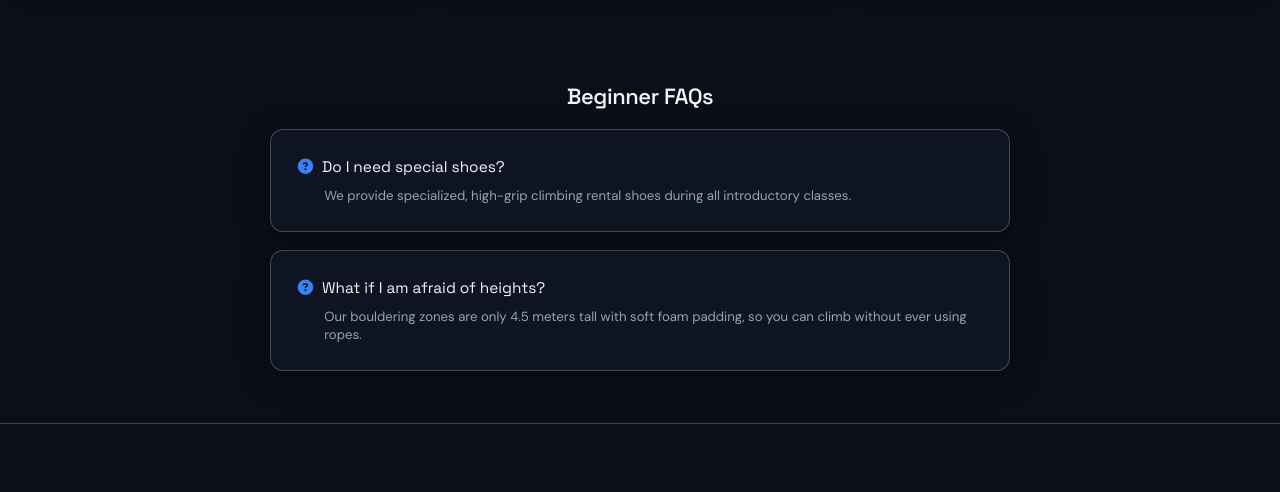
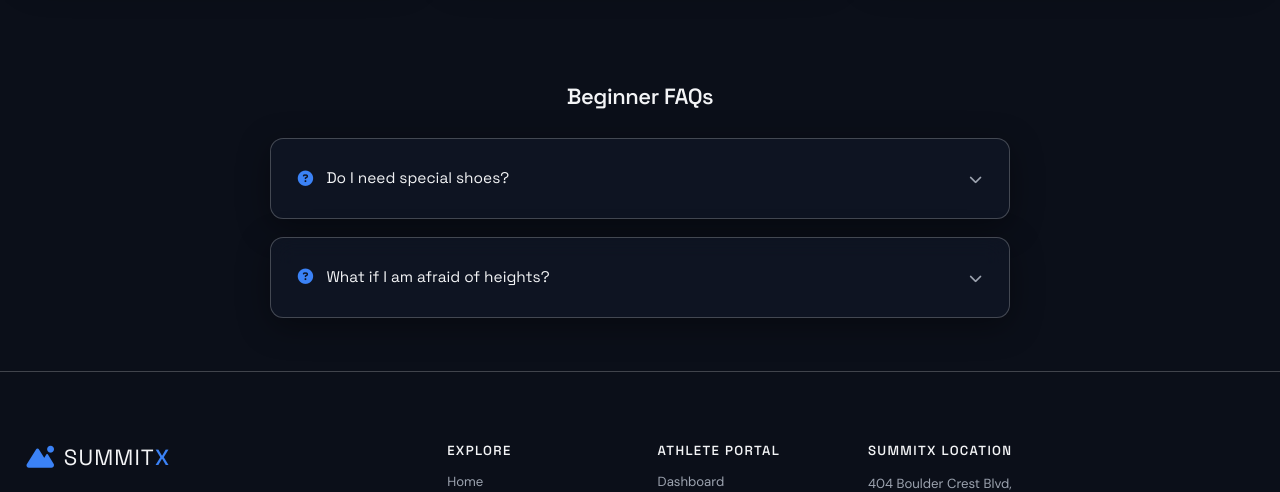
Before and after one commit to HTMLStaticWorks/Rock_Climbing_Bouldering_Gym, a plain HTML site: page programs.html in a window 1280 px wide. Shown: the part 1420-1912 px from the top of the page. Drawn offline with nearby package versions, Linux system fonts and the light colour scheme.

Commit message:
programs

```diff
--- a/css/custom.css
+++ b/css/custom.css
@@ -615,3 +615,24 @@ body:has(#mobile-menu:not(.hidden)) #back-to-top {
 .progression-detail-card {
   transition: opacity 0.4s ease, transform 0.4s ease;
 }
+
+/* FAQ Details/Summary Accordion Style */
+details.group summary::-webkit-details-marker {
+  display: none !important;
+}
+details.group summary {
+  list-style: none !important;
+}
+details[open] summary ~ * {
+  animation: faqSweep 0.3s cubic-bezier(0.4, 0, 0.2, 1);
+}
+@keyframes faqSweep {
+  0% {
+    opacity: 0;
+    transform: translateY(-8px);
+  }
+  100% {
+    opacity: 1;
+    transform: translateY(0);
+  }
+}
--- a/programs.html
+++ b/programs.html
@@ -251,15 +251,41 @@
 
       <!-- Beginner FAQs -->
       <div class="max-w-2xl mx-auto space-y-4 pt-8">
-        <h4 class="text-center font-heading text-xl">Beginner FAQs</h4>
-        <div class="glass-panel p-4 rounded-xl space-y-2">
-          <p class="font-heading text-sm text-[#F3F4F6]"><i class="fa-solid fa-circle-question mr-2 text-[#3B82F6]"></i>Do I need special shoes?</p>
-          <p class="text-xs text-[#9CA3AF] pl-6">We provide specialized, high-grip climbing rental shoes during all introductory classes.</p>
-        </div>
-        <div class="glass-panel p-4 rounded-xl space-y-2">
-          <p class="font-heading text-sm text-[#F3F4F6]"><i class="fa-solid fa-circle-question mr-2 text-[#3B82F6]"></i>What if I am afraid of heights?</p>
-          <p class="text-xs text-[#9CA3AF] pl-6">Our bouldering zones are only 4.5 meters tall with soft foam padding, so you can climb without ever using ropes.</p>
-        </div>
+        <h4 class="text-center font-heading text-xl mb-6 text-[var(--text-primary)]">Beginner FAQs</h4>
+
+        <details class="group glass-panel rounded-xl overflow-hidden cursor-pointer select-none">
+          <summary class="flex items-center justify-between p-4 focus:outline-none">
+            <span class="font-heading text-sm text-[var(--text-primary)] flex items-center">
+              <i class="fa-solid fa-circle-question mr-3 text-[#3B82F6]"></i>
+              Do I need special shoes?
+            </span>
+            <span class="transition-transform duration-300 group-open:rotate-180 text-[var(--text-muted)]">
+              <i class="fa-solid fa-chevron-down text-xs"></i>
+            </span>
+          </summary>
+          <div class="px-4 pb-4 pt-2 border-t border-gray-800/40">
+            <p class="text-xs text-[var(--text-muted)] pl-8 leading-relaxed">
+              We provide specialized, high-grip climbing rental shoes during all introductory classes.
+            </p>
+          </div>
+        </details>
+
+        <details class="group glass-panel rounded-xl overflow-hidden cursor-pointer select-none">
+          <summary class="flex items-center justify-between p-4 focus:outline-none">
+            <span class="font-heading text-sm text-[var(--text-primary)] flex items-center">
+              <i class="fa-solid fa-circle-question mr-3 text-[#3B82F6]"></i>
+              What if I am afraid of heights?
+            </span>
+            <span class="transition-transform duration-300 group-open:rotate-180 text-[var(--text-muted)]">
+              <i class="fa-solid fa-chevron-down text-xs"></i>
+            </span>
+          </summary>
+          <div class="px-4 pb-4 pt-2 border-t border-gray-800/40">
+            <p class="text-xs text-[var(--text-muted)] pl-8 leading-relaxed">
+              Our bouldering zones are only 4.5 meters tall with soft foam padding, so you can climb without ever using ropes.
+            </p>
+          </div>
+        </details>
       </div>
     </div>
 
```
